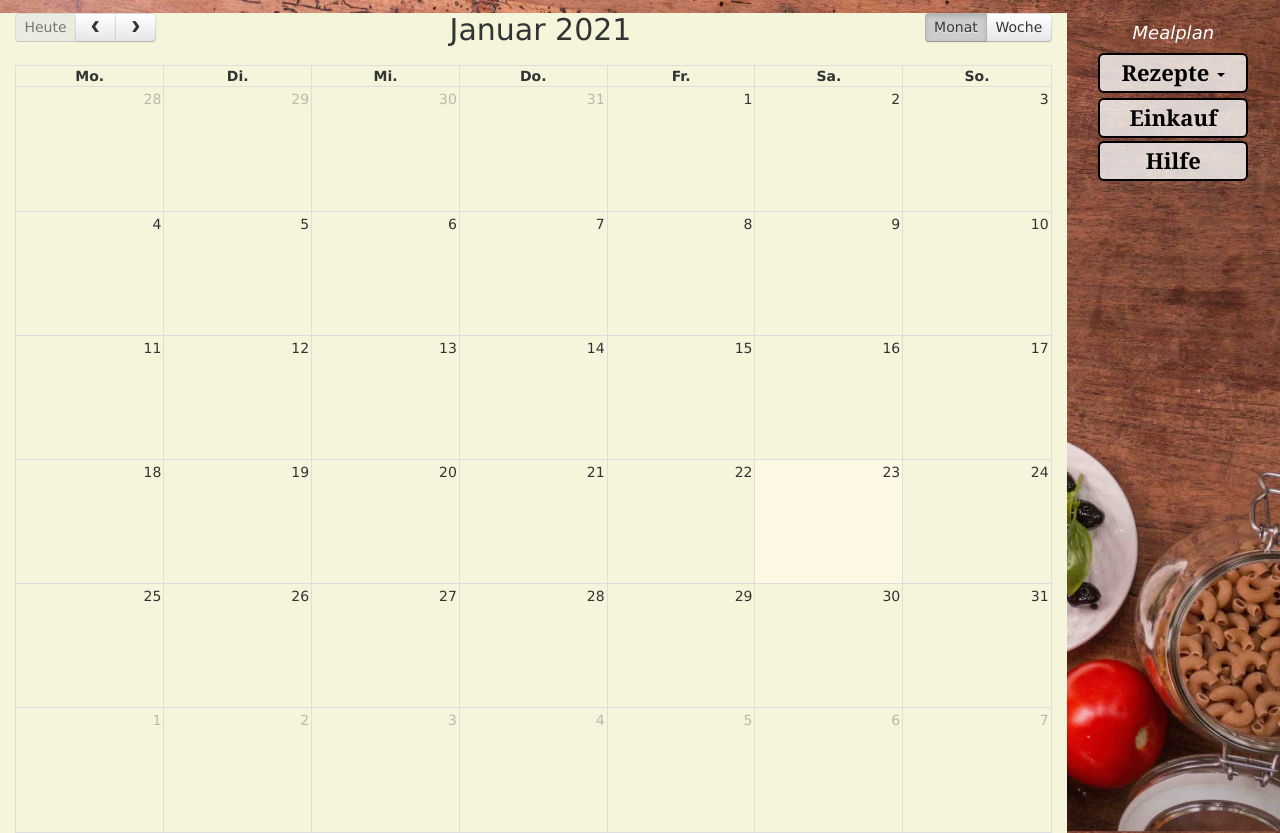
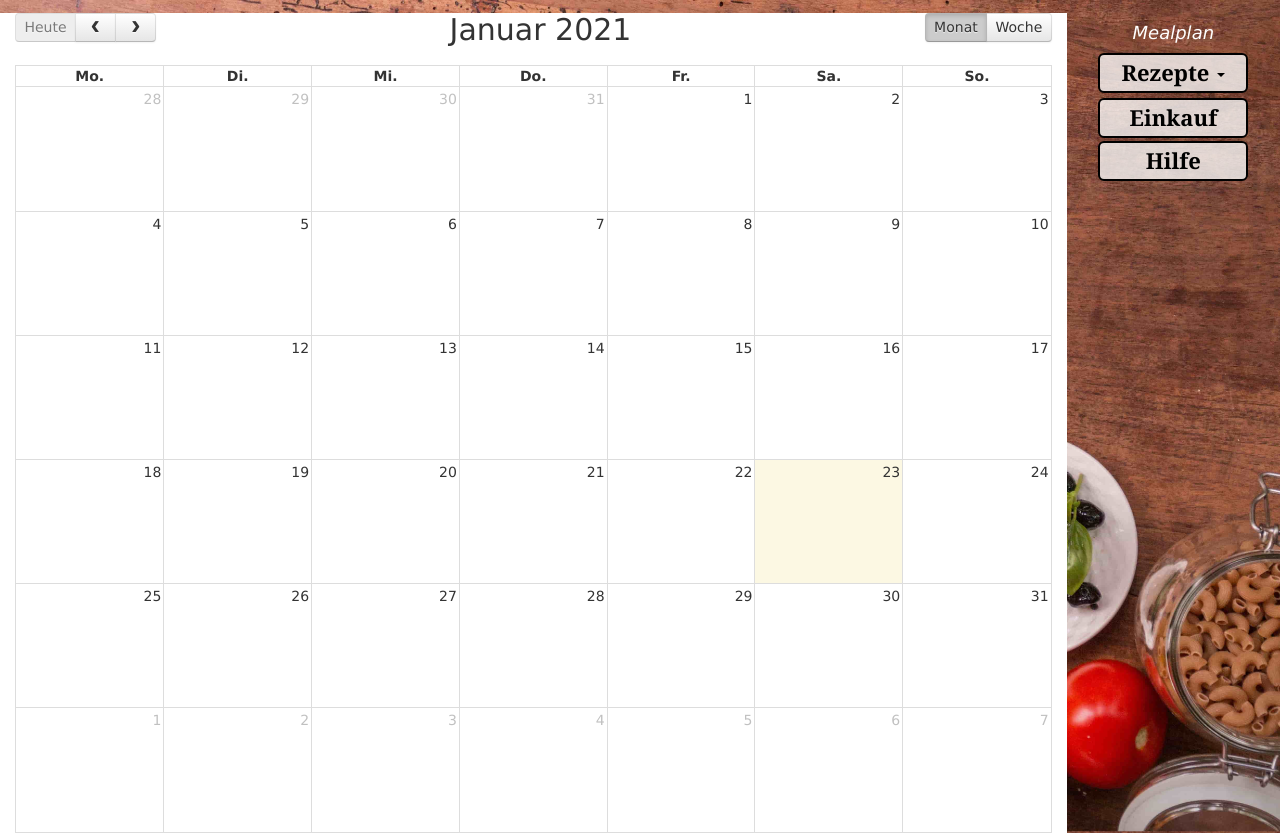
Before and after one commit to flecmart/mealplan, a Flask app: page / in a window 1280 px wide. Run offline with Flask 2, Linux system fonts and the light colour scheme; data that the repository does not hold is empty; some libraries are stand-ins or nearby versions.

Commit message:
more eink friendly design

```diff
--- a/app/static/cal-style.css
+++ b/app/static/cal-style.css
@@ -5,11 +5,10 @@
     background-repeat:  no-repeat;
     background-attachment: fixed;
     background-size:  cover;
-    background-color: #999;
 }
 
 #calendar {
-    background-color: beige;
+    background-color: white;
 }
 
 /* Begin Flash Messages */
--- a/app/templates/full-calendar.html
+++ b/app/templates/full-calendar.html
@@ -337,6 +337,9 @@
 					center: 'title',
 					right: 'month,basicWeek'
 				},
+				eventColor: 'white',
+				eventBorderColor: '#303030',
+				eventTextColor: '#303030',
 				eventClick: function (event, jsEvent, view) {
 					//TODO: pass also recipe name for add and removing different events
 
```
